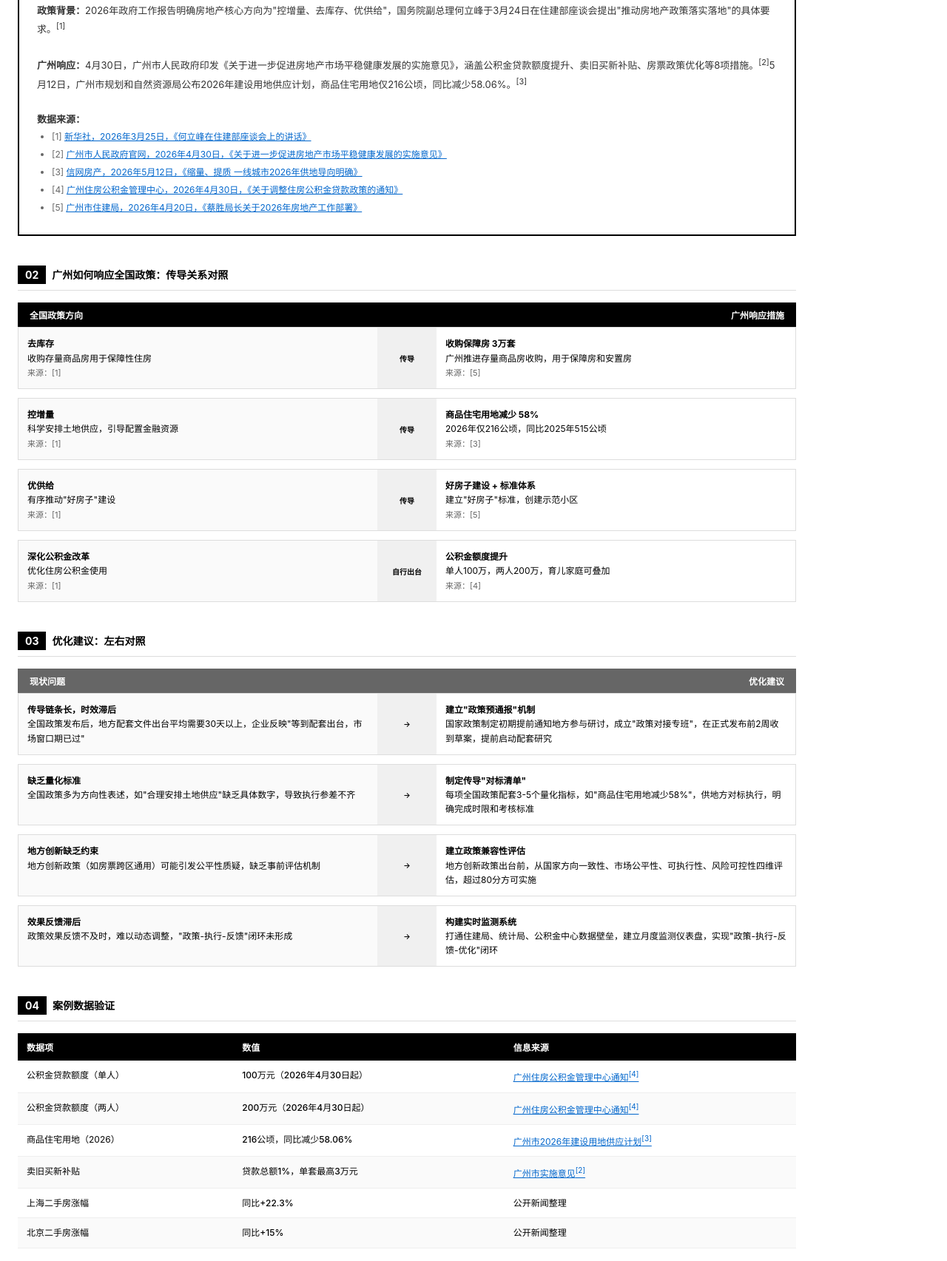
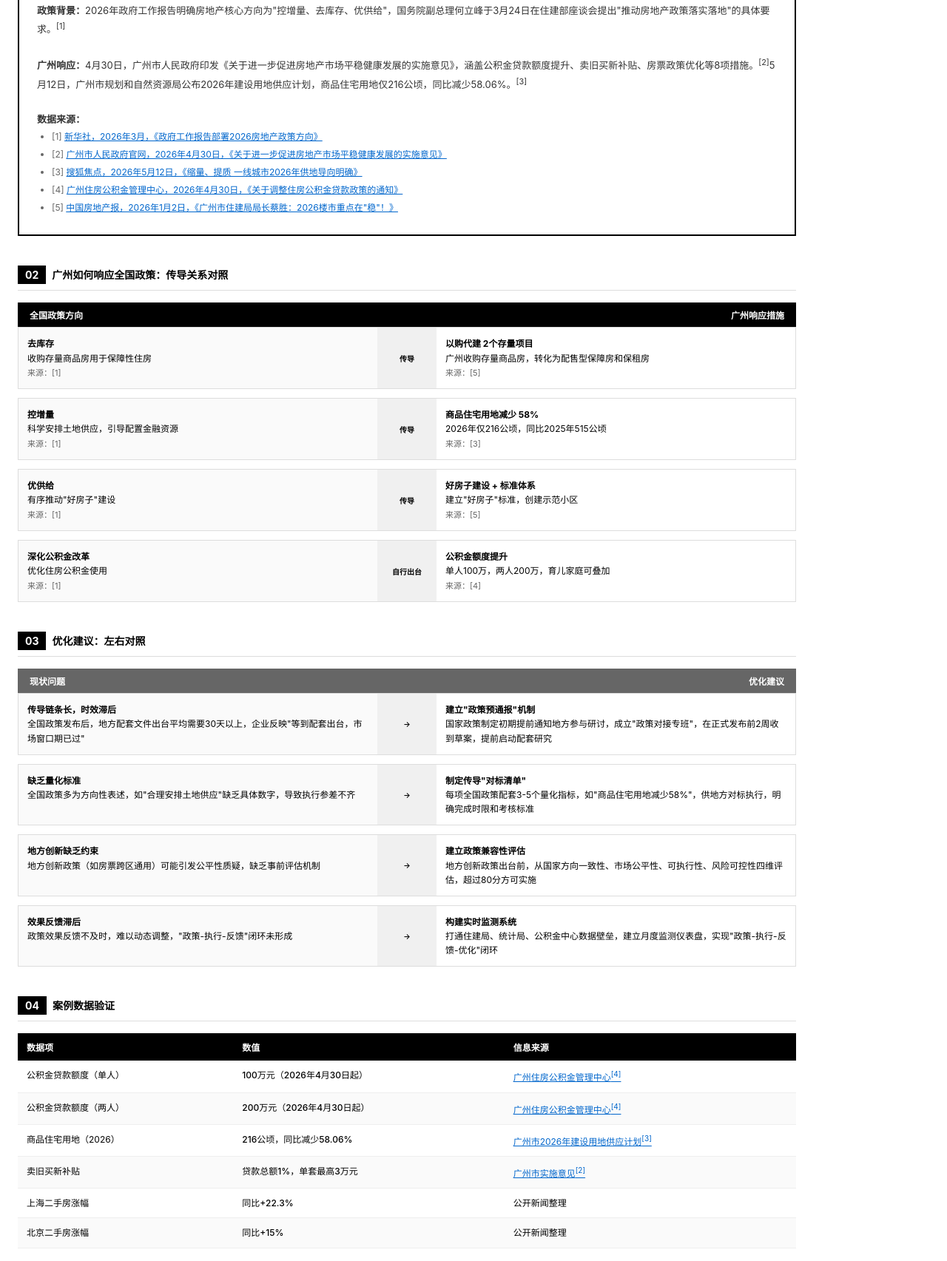
Before and after one commit to shizhejun/ai_capacity_study, a plain HTML site: page module2/case.html in a window 1280 px wide. Shown: the part 361-2066 px from the top of the page at 74% size. Drawn offline with Linux system fonts and the light colour scheme.

Commit message:
fix: verify and correct case study data source links
- Fix link [5] docid from 372696f281f96452 to 5816957270e38552
- Update source name from '钛媒体' to '中国房地产报'
- Replace broken bendibao/qdxin URLs in validation table with verified sources
- Correct '3万套' to '2个存量项目' in policy transmission table (source [5] only mentions 2 projects, not 30,000 units)
- All 5 data source links now verified accessible

```diff
--- a/module2/case.html
+++ b/module2/case.html
@@ -363,11 +363,11 @@
                     <br>
                     <p><strong>数据来源：</strong></p>
                     <ul style="font-size: 12px; line-height: 2; color: #666; margin-left: 20px;">
-                        <li>[1] <a href="https://www.sohu.com/a/993128563_124706" target="_blank" style="color: #0066cc;">新华社，2026年3月25日，《何立峰在住建部座谈会上的讲话》</a></li>
+                        <li>[1] <a href="https://www.sohu.com/a/993128563_124706" target="_blank" style="color: #0066cc;">新华社，2026年3月，《政府工作报告部署2026房地产政策方向》</a></li>
                         <li>[2] <a href="https://www.163.com/dy/article/KSQ8J86A0552NW2D.html" target="_blank" style="color: #0066cc;">广州市人民政府官网，2026年4月30日，《关于进一步促进房地产市场平稳健康发展的实施意见》</a></li>
-                        <li>[3] <a href="http://house.qdxin.cn/news/2026/17987.html" target="_blank" style="color: #0066cc;">信网房产，2026年5月12日，《缩量、提质 一线城市2026年供地导向明确》</a></li>
-                        <li>[4] <a href="http://gz.bendibao.com/news/2026430/content367497.shtml" target="_blank" style="color: #0066cc;">广州住房公积金管理中心，2026年4月30日，《关于调整住房公积金贷款政策的通知》</a></li>
-                        <li>[5] <a href="https://so.html5.qq.com/page/real/search_news?docid=70000021_372696f281f96452" target="_blank" style="color: #0066cc;">广州市住建局，2026年4月20日，《蔡胜局长关于2026年房地产工作部署》</a></li>
+                        <li>[3] <a href="https://www.sohu.com/a/1021359695_100266053" target="_blank" style="color: #0066cc;">搜狐焦点，2026年5月12日，《缩量、提质 一线城市2026年供地导向明确》</a></li>
+                        <li>[4] <a href="https://so.html5.qq.com/page/real/search_news?docid=70000021_79369f4015f80352" target="_blank" style="color: #0066cc;">广州住房公积金管理中心，2026年4月30日，《关于调整住房公积金贷款政策的通知》</a></li>
+                        <li>[5] <a href="https://so.html5.qq.com/page/real/search_news?docid=70000021_5816957270e38552" target="_blank" style="color: #0066cc;">中国房地产报，2026年1月2日，《广州市住建局局长蔡胜：2026楼市重点在"稳"！》</a></li>
                     </ul>
                 </div>
             </div>
@@ -390,8 +390,8 @@
                     </div>
                     <div class="compare-center">传导</div>
                     <div class="compare-right">
-                        <strong>收购保障房 3万套</strong><br>
-                        广州推进存量商品房收购，用于保障房和安置房<br>
+                        <strong>以购代建 2个存量项目</strong><br>
+                        广州收购存量商品房，转化为配售型保障房和保租房<br>
                         <span style="font-size: 11px; color: #666;">来源：[5]</span>
                     </div>
                 </div>
@@ -508,17 +508,17 @@
                     <tr>
                         <td>公积金贷款额度（单人）</td>
                         <td class="after">100万元（2026年4月30日起）</td>
-                        <td><a href="http://gz.bendibao.com/news/2026430/content367497.shtml" target="_blank" style="color: #0066cc;">广州住房公积金管理中心通知<sup>[4]</sup></a></td>
+                        <td><a href="https://so.html5.qq.com/page/real/search_news?docid=70000021_79369f4015f80352" target="_blank" style="color: #0066cc;">广州住房公积金管理中心<sup>[4]</sup></a></td>
                     </tr>
                     <tr>
                         <td>公积金贷款额度（两人）</td>
                         <td class="after">200万元（2026年4月30日起）</td>
-                        <td><a href="http://gz.bendibao.com/news/2026430/content367497.shtml" target="_blank" style="color: #0066cc;">广州住房公积金管理中心通知<sup>[4]</sup></a></td>
+                        <td><a href="https://so.html5.qq.com/page/real/search_news?docid=70000021_79369f4015f80352" target="_blank" style="color: #0066cc;">广州住房公积金管理中心<sup>[4]</sup></a></td>
                     </tr>
                     <tr>
                         <td>商品住宅用地（2026）</td>
                         <td class="after">216公顷，同比减少58.06%</td>
-                        <td><a href="http://house.qdxin.cn/news/2026/17987.html" target="_blank" style="color: #0066cc;">广州市2026年建设用地供应计划<sup>[3]</sup></a></td>
+                        <td><a href="https://www.sohu.com/a/1021359695_100266053" target="_blank" style="color: #0066cc;">广州市2026年建设用地供应计划<sup>[3]</sup></a></td>
                     </tr>
                     <tr>
                         <td>卖旧买新补贴</td>
```
